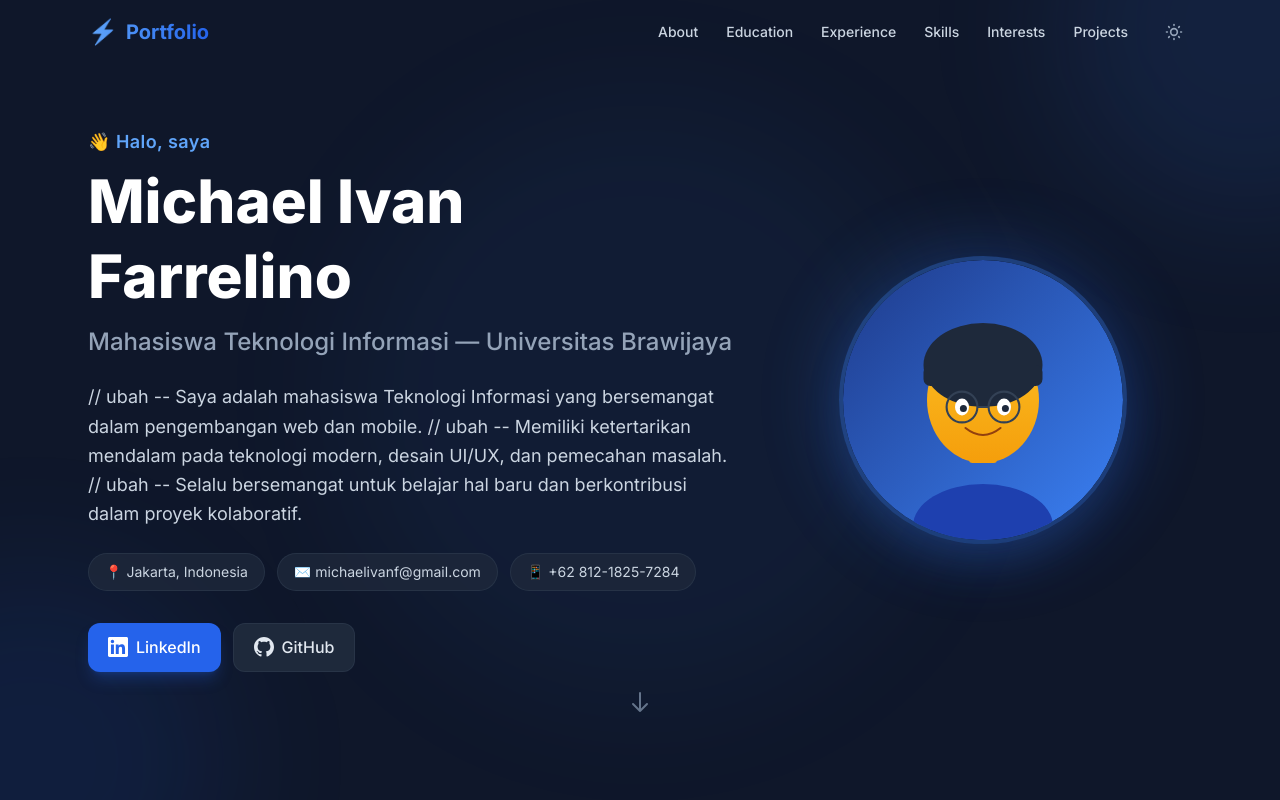
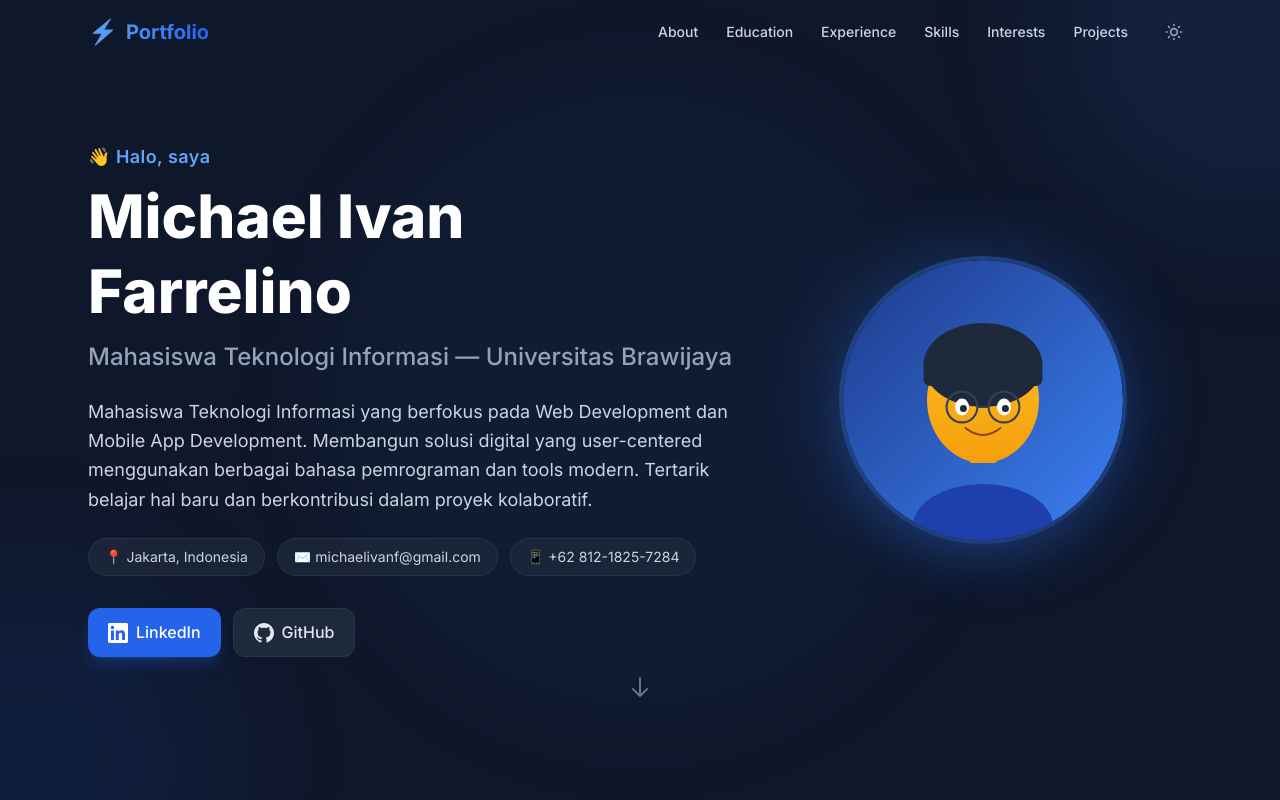
Before and after one commit to mivanf/DigiPort-MyDigitalPortofolio, a Vue app: page / in a window 1280 px wide. Shown: the top 800 px of the page. Built offline with nearby package versions, Linux system fonts and the light colour scheme.

Commit message:
fix about in biodata

```diff
--- a/src/data/portfolio.ts
+++ b/src/data/portfolio.ts
@@ -1,10 +1,3 @@
-// ===================================================================
-// Portfolio Data — TypeScript Interfaces & Sample Data
-// ===================================================================
-// Edit data di bawah untuk mengupdate konten website Anda.
-// Cukup ubah nilai-nilai dalam objek `portfolioData` di bagian bawah.
-// ===================================================================
-
 // === Biodata & CV ===
 export interface Biodata {
   name: string
@@ -87,7 +80,7 @@ export interface PortfolioData {
 
 
 // ===================================================================
-//  DATA — Edit bagian ini untuk mengupdate konten portofolio Anda
+//  Konten Utama Portofolio
 // ===================================================================
 
 export const portfolioData: PortfolioData = {
@@ -102,9 +95,9 @@ export const portfolioData: PortfolioData = {
     linkedin: 'https://linkedin.com/in/michaelivanf',
     github: 'https://github.com/mivanf',
     about:
-      '// ubah -- Saya adalah mahasiswa Teknologi Informasi yang bersemangat dalam pengembangan web dan mobile. ' +
-      '// ubah -- Memiliki ketertarikan mendalam pada teknologi modern, desain UI/UX, dan pemecahan masalah. ' +
-      '// ubah -- Selalu bersemangat untuk belajar hal baru dan berkontribusi dalam proyek kolaboratif.',
+      'Mahasiswa Teknologi Informasi yang berfokus pada Web Development dan Mobile App Development. ' +
+      'Membangun solusi digital yang user-centered menggunakan berbagai bahasa pemrograman dan tools modern. ' +
+      'Tertarik belajar hal baru dan berkontribusi dalam proyek kolaboratif.',
     photoUrl: '/profile-placeholder.svg',
   },
 
```
